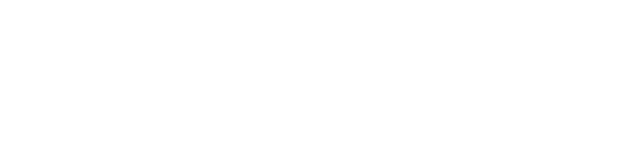
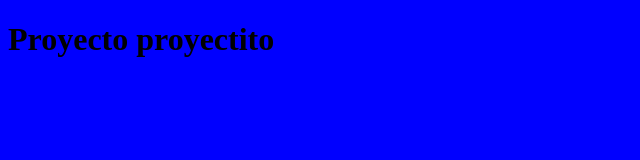
Before and after one commit to AngelZQ21/CursoGit, a plain HTML site: page index.html in a window 1280 px wide. Shown: the whole page, without its empty margins (0-640 px from the left). Drawn offline with Linux system fonts and the light colour scheme.

```diff
--- /dev/null
+++ b/css/estilos.css
@@ -0,0 +1,3 @@
+body{
+    background-color: blue;
+}
--- a/index.html
+++ b/index.html
@@ -3,10 +3,11 @@
 <head>
     <meta charset="UTF-8">
     <meta http-equiv="X-UA-Compatible" content="IE=edge">
+    <link rel="stylesheet" href="css/estilos.css">
     <meta name="viewport" content="width=device-width, initial-scale=1.0">
     <title>Pagina de Prueba</title>
 </head>
 <body>
-
+    <h1>Proyecto proyectito</h1>
 </body>
 </html>
```
Also changed, not shown: js/document.js (added).
